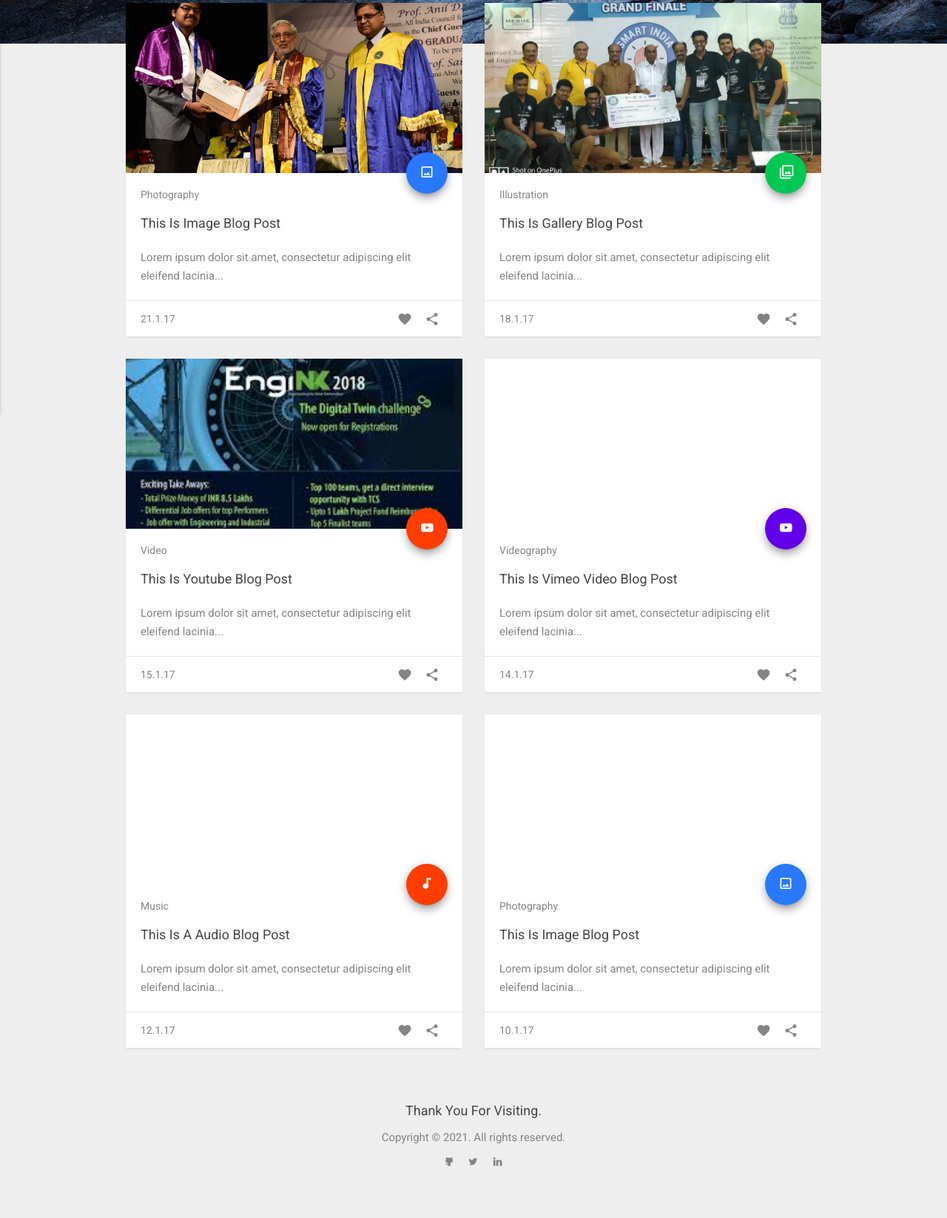
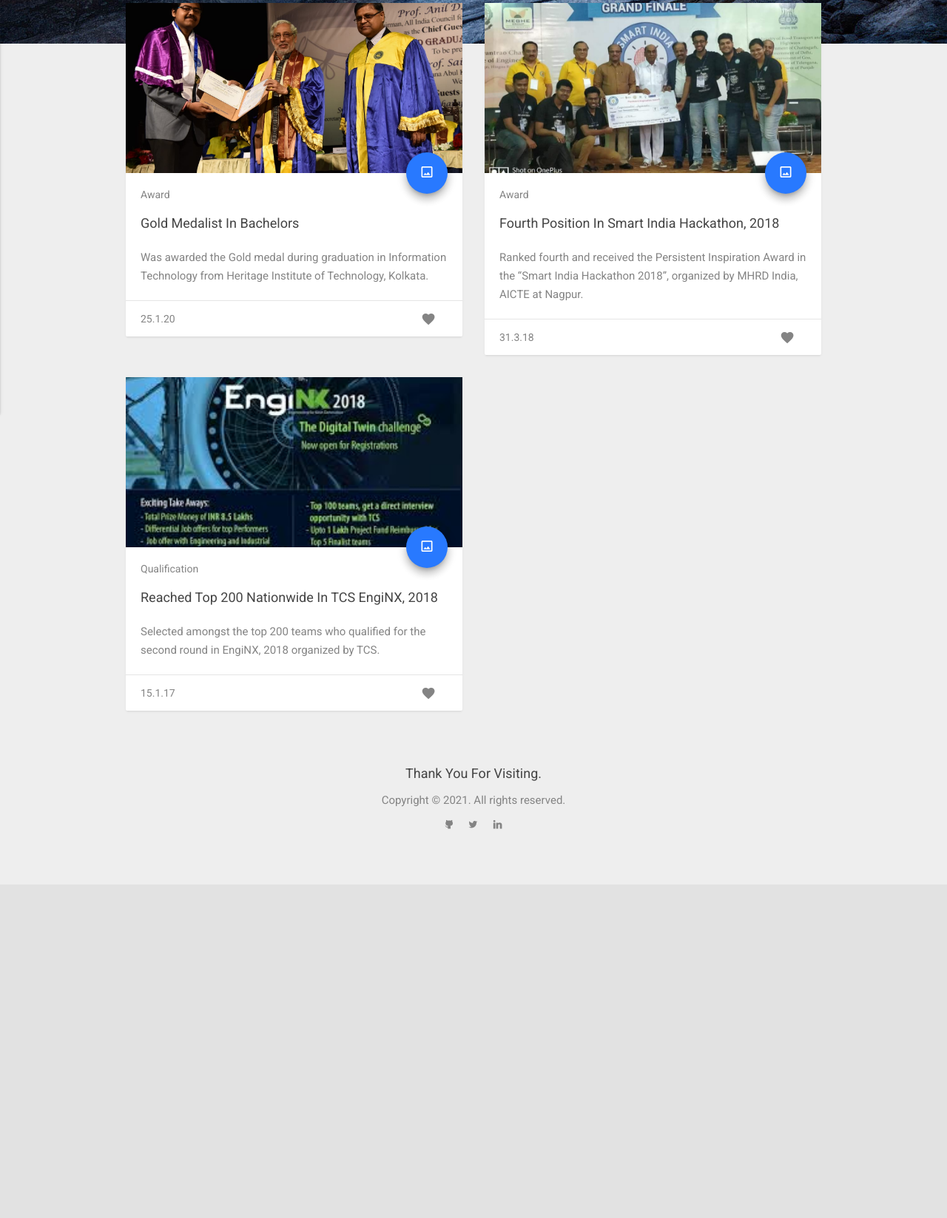
Before and after one commit to AishikD14/My-CV, a plain HTML site: page blog-list.html in a window 1280 px wide. Shown: the part 241-1888 px from the top of the page at 74% size. After the commit the page ends 1437 px from the top, so only its background shows below. Drawn offline with Linux system fonts and the light colour scheme.

Commit message:
blog list finished

```diff
--- a/blog-list.html
+++ b/blog-list.html
@@ -213,30 +213,30 @@
 											<div class="blog-img blog-1"></div>
 										</div>
 										<div class="mdl-card__supporting-text relative">
-											<span class="blog-cat">photography</span>
+											<span class="blog-cat">Award</span>
 											<a href="image-blog-post.html">
-												<h4 class="mt-15 mb-20">This is Image Blog Post</h4>
+												<h4 class="mt-15 mb-20">Gold Medalist in Bachelors</h4>
 											</a>
-											<p>Lorem ipsum dolor sit amet, consectetur adipiscing elit eleifend lacinia...</p>
+											<p>Was awarded the Gold medal during graduation in Information Technology from Heritage Institute of Technology, Kolkata.</p>
 											<a href="image-blog-post.html" class="mdl-button mdl-js-button mdl-button--fab mdl-js-ripple-effect bg-blue mdl-shadow--8dp">
-												<i class="zmdi zmdi zmdi-image-o"></i>
+												<i class="zmdi zmdi-image-o"></i>
 											</a>
 										</div>
 										<div class="mdl-card__actions mdl-card--border">
-											<span class="blog-post-date inline-block">21.1.17</span>
+											<span class="blog-post-date inline-block">25.1.20</span>
 											<div class="mdl-layout-spacer"></div>
 											<button class="mdl-button mdl-button--icon mdl-js-button mdl-js-ripple-effect mr-5">
 												<i class="zmdi zmdi-favorite"></i>
 											</button>
-											<button id ="share_menu_1" class="mdl-button mdl-button--icon mdl-js-button mdl-js-ripple-effect">
+											<!-- <button id ="share_menu_2" class="mdl-button mdl-button--icon mdl-js-button mdl-js-ripple-effect">
 												<i class="zmdi zmdi-share"></i>
 											</button>
 											<ul class="mdl-menu mdl-menu--bottom-right mdl-js-menu mdl-js-ripple-effect"
-												data-mdl-for="share_menu_1">
+												data-mdl-for="share_menu_2">
 											  <li class="mdl-menu__item">Facebook</li>
 											  <li class="mdl-menu__item">Twitter</li>
 											  <li class="mdl-menu__item">LinkedIn</li>
-											</ul>
+											</ul> -->
 										</div>
 									</div>
 								</div>
@@ -246,22 +246,22 @@
 											<div class="blog-img blog-2"></div>
 										</div>
 										<div class="mdl-card__supporting-text relative">
-											<span class="blog-cat">Illustration</span>
-											<a href="gallery-blog-post.html">
-												<h4 class="mt-15 mb-20">This is Gallery Blog Post</h4>
+											<span class="blog-cat">Award</span>
+											<a href="image-blog-post.html">
+												<h4 class="mt-15 mb-20">Fourth position in Smart India Hackathon, 2018</h4>
 											</a>
-											<p>Lorem ipsum dolor sit amet, consectetur adipiscing elit eleifend lacinia...</p>
-											<a href="gallery-blog-post.html" class="mdl-button mdl-js-button mdl-button--fab mdl-js-ripple-effect bg-green mdl-shadow--8dp">
-												<i class="zmdi zmdi-collection-image-o"></i>
+											<p>Ranked fourth and received the Persistent Inspiration Award in the “Smart India Hackathon 2018”, organized by MHRD India, AICTE at Nagpur.</p>
+											<a href="image-blog-post.html" class="mdl-button mdl-js-button mdl-button--fab mdl-js-ripple-effect bg-blue mdl-shadow--8dp">
+												<i class="zmdi zmdi-image-o"></i>
 											</a>
 										</div>
 										<div class="mdl-card__actions mdl-card--border">
-											<span class="blog-post-date inline-block">18.1.17</span>
+											<span class="blog-post-date inline-block">31.3.18</span>
 											<div class="mdl-layout-spacer"></div>
 											<button class="mdl-button mdl-button--icon mdl-js-button mdl-js-ripple-effect mr-5">
 												<i class="zmdi zmdi-favorite"></i>
 											</button>
-											<button id ="share_menu_2" class="mdl-button mdl-button--icon mdl-js-button mdl-js-ripple-effect">
+											<!-- <button id ="share_menu_2" class="mdl-button mdl-button--icon mdl-js-button mdl-js-ripple-effect">
 												<i class="zmdi zmdi-share"></i>
 											</button>
 											<ul class="mdl-menu mdl-menu--bottom-right mdl-js-menu mdl-js-ripple-effect"
@@ -269,7 +269,7 @@
 											  <li class="mdl-menu__item">Facebook</li>
 											  <li class="mdl-menu__item">Twitter</li>
 											  <li class="mdl-menu__item">LinkedIn</li>
-											</ul>
+											</ul> -->
 										</div>
 									</div>
 								</div>
@@ -281,13 +281,13 @@
 											<div class="blog-img blog-3"></div>
 										</div>
 										<div class="mdl-card__supporting-text relative">
-											<span class="blog-cat">Video</span>
-											<a href="youtube-blog-post.html">
-												<h4 class="mt-15 mb-20">This is Youtube Blog Post</h4>
+											<span class="blog-cat">Qualification</span>
+											<a href="image-blog-post.html">
+												<h4 class="mt-15 mb-20">Reached top 200 nationwide in TCS EngiNX, 2018</h4>
 											</a>
-											<p>Lorem ipsum dolor sit amet, consectetur adipiscing elit eleifend lacinia...</p>
-											<a href="youtube-blog-post.html" class="mdl-button mdl-js-button mdl-button--fab mdl-js-ripple-effect bg-red mdl-shadow--8dp">
-												<i class="zmdi zmdi-youtube-play"></i>
+											<p>Selected amongst the top 200 teams who qualified for the second round in EngiNX, 2018 organized by TCS.</p>
+											<a href="image-blog-post.html" class="mdl-button mdl-js-button mdl-button--fab mdl-js-ripple-effect bg-blue mdl-shadow--8dp">
+												<i class="zmdi zmdi-image-o"></i>
 											</a>
 										</div>
 										<div class="mdl-card__actions mdl-card--border">
@@ -296,117 +296,15 @@
 											<button class="mdl-button mdl-button--icon mdl-js-button mdl-js-ripple-effect mr-5">
 												<i class="zmdi zmdi-favorite"></i>
 											</button>
-											<button id ="share_menu_3" class="mdl-button mdl-button--icon mdl-js-button mdl-js-ripple-effect">
+											<!-- <button id ="share_menu_2" class="mdl-button mdl-button--icon mdl-js-button mdl-js-ripple-effect">
 												<i class="zmdi zmdi-share"></i>
 											</button>
 											<ul class="mdl-menu mdl-menu--bottom-right mdl-js-menu mdl-js-ripple-effect"
-												data-mdl-for="share_menu_3">
+												data-mdl-for="share_menu_2">
 											  <li class="mdl-menu__item">Facebook</li>
 											  <li class="mdl-menu__item">Twitter</li>
 											  <li class="mdl-menu__item">LinkedIn</li>
-											</ul>
-										</div>
-									</div>
-								</div>
-								<div class="col-sm-6 mb-30">
-									<div class="mdl-card mdl-shadow--2dp pa-0">
-										<div class="mdl-card__title pa-0">
-											<div class="blog-img blog-4"></div>
-										</div>
-										<div class="mdl-card__supporting-text relative">
-											<span class="blog-cat">Videography</span>
-											<a href="vimeo-blog-post.html">
-												<h4 class="mt-15 mb-20">This is Vimeo Video Blog Post</h4>
-											</a>
-											<p>Lorem ipsum dolor sit amet, consectetur adipiscing elit eleifend lacinia...</p>
-											<a href="vimeo-blog-post.html" class="mdl-button mdl-js-button mdl-button--fab mdl-js-ripple-effect bg-violet mdl-shadow--8dp">
-												<i class="zmdi zmdi-youtube-play"></i>
-											</a>
-										</div>
-										<div class="mdl-card__actions mdl-card--border">
-											<span class="blog-post-date inline-block">14.1.17</span>
-											<div class="mdl-layout-spacer"></div>
-											<button class="mdl-button mdl-button--icon mdl-js-button mdl-js-ripple-effect mr-5">
-												<i class="zmdi zmdi-favorite"></i>
-											</button>
-											<button id ="share_menu_4" class="mdl-button mdl-button--icon mdl-js-button mdl-js-ripple-effect">
-												<i class="zmdi zmdi-share"></i>
-											</button>
-											<ul class="mdl-menu mdl-menu--bottom-right mdl-js-menu mdl-js-ripple-effect"
-												data-mdl-for="share_menu_4">
-											  <li class="mdl-menu__item">Facebook</li>
-											  <li class="mdl-menu__item">Twitter</li>
-											  <li class="mdl-menu__item">LinkedIn</li>
-											</ul>
-										</div>
-									</div>
-								</div>
-							</div>
-
-							<div class="row">
-								<div class="col-sm-6 mb-30">
-									<div class="mdl-card mdl-shadow--2dp pa-0">
-										<div class="mdl-card__title pa-0">
-											<div class="blog-img blog-5"></div>
-										</div>
-										<div class="mdl-card__supporting-text relative">
-											<span class="blog-cat">Music</span>
-											<a href="audio-blog-post.html">
-												<h4 class="mt-15 mb-20">This is a Audio Blog Post</h4>
-											</a>
-											<p>Lorem ipsum dolor sit amet, consectetur adipiscing elit eleifend lacinia...</p>
-											<a href="audio-blog-post.html" class="mdl-button mdl-js-button mdl-button--fab mdl-js-ripple-effect bg-red mdl-shadow--8dp">
-												<i class="zmdi zmdi-audio"></i>
-											</a>
-										</div>
-										<div class="mdl-card__actions mdl-card--border">
-											<span class="blog-post-date inline-block">12.1.17</span>
-											<div class="mdl-layout-spacer"></div>
-											<button class="mdl-button mdl-button--icon mdl-js-button mdl-js-ripple-effect mr-5">
-												<i class="zmdi zmdi-favorite"></i>
-											</button>
-											<button id ="share_menu_5" class="mdl-button mdl-button--icon mdl-js-button mdl-js-ripple-effect">
-												<i class="zmdi zmdi-share"></i>
-											</button>
-											<ul class="mdl-menu mdl-menu--bottom-right mdl-js-menu mdl-js-ripple-effect"
-												data-mdl-for="share_menu_5">
-											  <li class="mdl-menu__item">Facebook</li>
-											  <li class="mdl-menu__item">Twitter</li>
-											  <li class="mdl-menu__item">LinkedIn</li>
-											</ul>
-										</div>
-									</div>
-								</div>
-								<div class="col-sm-6 mb-30">
-									<div class="mdl-card mdl-shadow--2dp pa-0">
-										<div class="mdl-card__title pa-0">
-											<div class="blog-img blog-6"></div>
-										</div>
-										<div class="mdl-card__supporting-text relative">
-											<span class="blog-cat">photography</span>
-											<a href="image-blog-post.html">
-												<h4 class="mt-15 mb-20">This is Image Blog Post</h4>
-											</a>
-											<p>Lorem ipsum dolor sit amet, consectetur adipiscing elit eleifend lacinia...</p>
-											<a href="image-blog-post.html" class="mdl-button mdl-js-button mdl-button--fab mdl-js-ripple-effect bg-blue mdl-shadow--8dp">
-												<i class="zmdi zmdi-image-o"></i>
-											</a>
-										</div>
-										<div class="mdl-card__actions mdl-card--border">
-											<span class="blog-post-date inline-block">10.1.17</span>
-											<div class="mdl-layout-spacer"></div>
-											<button class="mdl-button mdl-button--icon mdl-js-button mdl-js-ripple-effect mr-5">
-												<i class="zmdi zmdi-favorite"></i>
-											</button>
-											<button id ="share_menu_6" class="mdl-button mdl-button--icon mdl-js-button mdl-js-ripple-effect">
-												<i class="zmdi zmdi-share"></i>
-											</button>
-											<ul class="mdl-menu mdl-menu--bottom-right mdl-js-menu mdl-js-ripple-effect"
-												data-mdl-for="share_menu_6">
-											  <li class="mdl-menu__item">Facebook</li>
-											  <li class="mdl-menu__item">Twitter</li>
-											  <li class="mdl-menu__item">LinkedIn</li>
-											</ul>
+											</ul> -->
 										</div>
 									</div>
 								</div>
@@ -495,3 +393,178 @@
 		<script src="js/init.js"></script>
 	</body>
 </html>
+<!-- Blog Templates -->
+
+	<!-- Image blog post -->
+	<!-- <div class="mdl-card mdl-shadow--2dp pa-0">
+		<div class="mdl-card__title pa-0">
+			<div class="blog-img blog-1"></div>
+		</div>
+		<div class="mdl-card__supporting-text relative">
+			<span class="blog-cat">photography</span>
+			<a href="image-blog-post.html">
+				<h4 class="mt-15 mb-20">This is Image Blog Post</h4>
+			</a>
+			<p>Lorem ipsum dolor sit amet, consectetur adipiscing elit eleifend lacinia...</p>
+			<a href="image-blog-post.html" class="mdl-button mdl-js-button mdl-button--fab mdl-js-ripple-effect bg-blue mdl-shadow--8dp">
+				<i class="zmdi zmdi zmdi-image-o"></i>
+			</a>
+		</div>
+		<div class="mdl-card__actions mdl-card--border">
+			<span class="blog-post-date inline-block">21.1.17</span>
+			<div class="mdl-layout-spacer"></div>
+			<button class="mdl-button mdl-button--icon mdl-js-button mdl-js-ripple-effect mr-5">
+				<i class="zmdi zmdi-favorite"></i>
+			</button>
+			<button id ="share_menu_1" class="mdl-button mdl-button--icon mdl-js-button mdl-js-ripple-effect">
+				<i class="zmdi zmdi-share"></i>
+			</button>
+			<ul class="mdl-menu mdl-menu--bottom-right mdl-js-menu mdl-js-ripple-effect"
+				data-mdl-for="share_menu_1">
+			<li class="mdl-menu__item">Facebook</li>
+			<li class="mdl-menu__item">Twitter</li>
+			<li class="mdl-menu__item">LinkedIn</li>
+			</ul>
+		</div>
+	</div> -->
+	<!-- /Image blog post -->
+
+	<!-- Gallery blog post -->
+	<!-- <div class="mdl-card mdl-shadow--2dp pa-0">
+		<div class="mdl-card__title pa-0">
+			<div class="blog-img blog-2"></div>
+		</div>
+		<div class="mdl-card__supporting-text relative">
+			<span class="blog-cat">Illustration</span>
+			<a href="gallery-blog-post.html">
+				<h4 class="mt-15 mb-20">This is Gallery Blog Post</h4>
+			</a>
+			<p>Lorem ipsum dolor sit amet, consectetur adipiscing elit eleifend lacinia...</p>
+			<a href="gallery-blog-post.html" class="mdl-button mdl-js-button mdl-button--fab mdl-js-ripple-effect bg-green mdl-shadow--8dp">
+				<i class="zmdi zmdi-collection-image-o"></i>
+			</a>
+		</div>
+		<div class="mdl-card__actions mdl-card--border">
+			<span class="blog-post-date inline-block">18.1.17</span>
+			<div class="mdl-layout-spacer"></div>
+			<button class="mdl-button mdl-button--icon mdl-js-button mdl-js-ripple-effect mr-5">
+				<i class="zmdi zmdi-favorite"></i>
+			</button>
+			<button id ="share_menu_2" class="mdl-button mdl-button--icon mdl-js-button mdl-js-ripple-effect">
+				<i class="zmdi zmdi-share"></i>
+			</button>
+			<ul class="mdl-menu mdl-menu--bottom-right mdl-js-menu mdl-js-ripple-effect"
+				data-mdl-for="share_menu_2">
+			  <li class="mdl-menu__item">Facebook</li>
+			  <li class="mdl-menu__item">Twitter</li>
+			  <li class="mdl-menu__item">LinkedIn</li>
+			</ul>
+		</div>
+	</div> -->
+	<!-- /Gallery blog post -->
+
+	<!-- Youtube blog post -->
+	<!-- <div class="mdl-card mdl-shadow--2dp pa-0">
+		<div class="mdl-card__title pa-0">
+			<div class="blog-img blog-3"></div>
+		</div>
+		<div class="mdl-card__supporting-text relative">
+			<span class="blog-cat">Video</span>
+			<a href="youtube-blog-post.html">
+				<h4 class="mt-15 mb-20">This is Youtube Blog Post</h4>
+			</a>
+			<p>Lorem ipsum dolor sit amet, consectetur adipiscing elit eleifend lacinia...</p>
+			<a href="youtube-blog-post.html" class="mdl-button mdl-js-button mdl-button--fab mdl-js-ripple-effect bg-red mdl-shadow--8dp">
+				<i class="zmdi zmdi-youtube-play"></i>
+			</a>
+		</div>
+		<div class="mdl-card__actions mdl-card--border">
+			<span class="blog-post-date inline-block">15.1.17</span>
+			<div class="mdl-layout-spacer"></div>
+			<button class="mdl-button mdl-button--icon mdl-js-button mdl-js-ripple-effect mr-5">
+				<i class="zmdi zmdi-favorite"></i>
+			</button>
+			<button id ="share_menu_3" class="mdl-button mdl-button--icon mdl-js-button mdl-js-ripple-effect">
+				<i class="zmdi zmdi-share"></i>
+			</button>
+			<ul class="mdl-menu mdl-menu--bottom-right mdl-js-menu mdl-js-ripple-effect"
+				data-mdl-for="share_menu_3">
+			  <li class="mdl-menu__item">Facebook</li>
+			  <li class="mdl-menu__item">Twitter</li>
+			  <li class="mdl-menu__item">LinkedIn</li>
+			</ul>
+		</div>
+	</div> -->
+	<!-- /Youtube blog post -->
+
+	<!-- Vimeo Video blog post -->
+	<!-- <div class="mdl-card mdl-shadow--2dp pa-0">
+		<div class="mdl-card__title pa-0">
+			<div class="blog-img blog-4"></div>
+		</div>
+		<div class="mdl-card__supporting-text relative">
+			<span class="blog-cat">Videography</span>
+			<a href="vimeo-blog-post.html">
+				<h4 class="mt-15 mb-20">This is Vimeo Video Blog Post</h4>
+			</a>
+			<p>Lorem ipsum dolor sit amet, consectetur adipiscing elit eleifend lacinia...</p>
+			<a href="vimeo-blog-post.html" class="mdl-button mdl-js-button mdl-button--fab mdl-js-ripple-effect bg-violet mdl-shadow--8dp">
+				<i class="zmdi zmdi-youtube-play"></i>
+			</a>
+		</div>
+		<div class="mdl-card__actions mdl-card--border">
+			<span class="blog-post-date inline-block">14.1.17</span>
+			<div class="mdl-layout-spacer"></div>
+			<button class="mdl-button mdl-button--icon mdl-js-button mdl-js-ripple-effect mr-5">
+				<i class="zmdi zmdi-favorite"></i>
+			</button>
+			<button id ="share_menu_4" class="mdl-button mdl-button--icon mdl-js-button mdl-js-ripple-effect">
+				<i class="zmdi zmdi-share"></i>
+			</button>
+			<ul class="mdl-menu mdl-menu--bottom-right mdl-js-menu mdl-js-ripple-effect"
+				data-mdl-for="share_menu_4">
+			  <li class="mdl-menu__item">Facebook</li>
+			  <li class="mdl-menu__item">Twitter</li>
+			  <li class="mdl-menu__item">LinkedIn</li>
+			</ul>
+		</div>
+	</div> -->
+	<!-- /Vimeo Video blog post -->
+
+	<!-- Audio blog post -->
+	<!-- <div class="col-sm-6 mb-30">
+		<div class="mdl-card mdl-shadow--2dp pa-0">
+			<div class="mdl-card__title pa-0">
+				<div class="blog-img blog-5"></div>
+			</div>
+			<div class="mdl-card__supporting-text relative">
+				<span class="blog-cat">Music</span>
+				<a href="audio-blog-post.html">
+					<h4 class="mt-15 mb-20">This is a Audio Blog Post</h4>
+				</a>
+				<p>Lorem ipsum dolor sit amet, consectetur adipiscing elit eleifend lacinia...</p>
+				<a href="audio-blog-post.html" class="mdl-button mdl-js-button mdl-button--fab mdl-js-ripple-effect bg-red mdl-shadow--8dp">
+					<i class="zmdi zmdi-audio"></i>
+				</a>
+			</div>
+			<div class="mdl-card__actions mdl-card--border">
+				<span class="blog-post-date inline-block">12.1.17</span>
+				<div class="mdl-layout-spacer"></div>
+				<button class="mdl-button mdl-button--icon mdl-js-button mdl-js-ripple-effect mr-5">
+					<i class="zmdi zmdi-favorite"></i>
+				</button>
+				<button id ="share_menu_5" class="mdl-button mdl-button--icon mdl-js-button mdl-js-ripple-effect">
+					<i class="zmdi zmdi-share"></i>
+				</button>
+				<ul class="mdl-menu mdl-menu--bottom-right mdl-js-menu mdl-js-ripple-effect"
+					data-mdl-for="share_menu_5">
+				  <li class="mdl-menu__item">Facebook</li>
+				  <li class="mdl-menu__item">Twitter</li>
+				  <li class="mdl-menu__item">LinkedIn</li>
+				</ul>
+			</div>
+		</div>
+	</div> -->
+	<!-- /Audio blog post -->
+
+<!-- /Blog Templates -->
```
